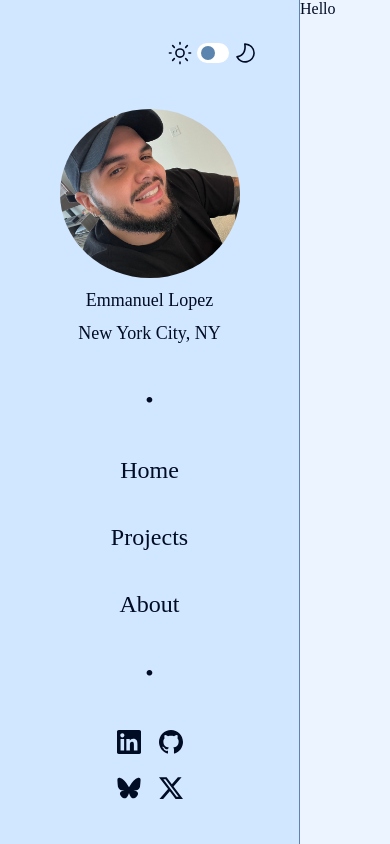
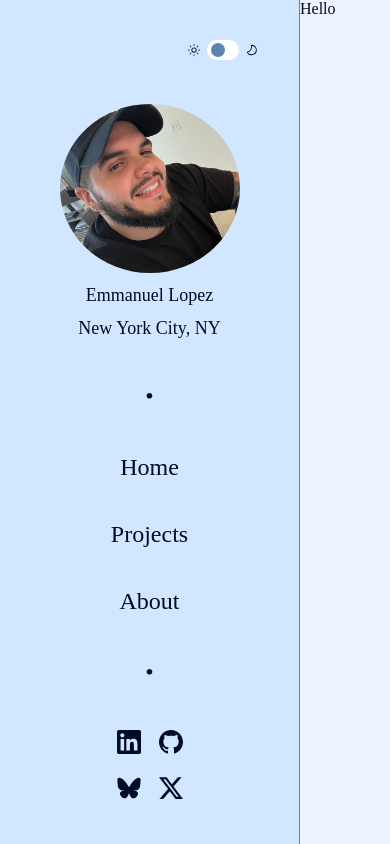
Before and after one commit to EmLopezDev/portfolio, a React (Vite) app: page / in a window 390 px wide. Built offline with nearby package versions, Linux system fonts and the light colour scheme.

Commit message:
upodated icons to accept class names, and updated theme-button sizingf

```diff
--- a/src/components/Icon/SVGComponents.tsx
+++ b/src/components/Icon/SVGComponents.tsx
@@ -3,11 +3,13 @@ import { type SVGProps } from "react";
 interface SVGType extends SVGProps<SVGSVGElement> {
     fill: string;
     size: number | string;
+    className?: string;
 }
 
-export function Bluesky({ fill, size }: SVGType) {
+export function Bluesky({ fill, size, className }: SVGType) {
     return (
         <svg
+            className={className}
             width={size}
             height={size}
             viewBox="0 0 48 42"
@@ -19,9 +21,10 @@ export function Bluesky({ fill, size }: SVGType) {
     );
 }
 
-export function LinkedIn({ fill, size }: SVGType) {
+export function LinkedIn({ fill, size, className }: SVGType) {
     return (
         <svg
+            className={className}
             width={size}
             height={size}
             viewBox="0 0 48 48"
@@ -33,9 +36,10 @@ export function LinkedIn({ fill, size }: SVGType) {
     );
 }
 
-export function MoonCrescent({ size, fill }: SVGType) {
+export function MoonCrescent({ size, fill, className }: SVGType) {
     return (
         <svg
+            className={className}
             width={size}
             height={size}
             viewBox="0 0 24 24"
@@ -47,9 +51,10 @@ export function MoonCrescent({ size, fill }: SVGType) {
     );
 }
 
-export function Sun({ size, fill }: SVGType) {
+export function Sun({ size, fill, className }: SVGType) {
     return (
         <svg
+            className={className}
             width={size}
             height={size}
             viewBox="0 0 24 24"
@@ -61,9 +66,10 @@ export function Sun({ size, fill }: SVGType) {
     );
 }
 
-export function TikTok({ fill, size }: SVGType) {
+export function TikTok({ fill, size, className }: SVGType) {
     return (
         <svg
+            className={className}
             width={size}
             height={size}
             viewBox="0 0 41 48"
@@ -75,9 +81,10 @@ export function TikTok({ fill, size }: SVGType) {
     );
 }
 
-export function Github({ fill, size }: SVGType) {
+export function Github({ fill, size, className }: SVGType) {
     return (
         <svg
+            className={className}
             width={size}
             height={size}
             viewBox="0 0 48 48"
@@ -93,9 +100,10 @@ export function Github({ fill, size }: SVGType) {
     );
 }
 
-export function XTwitter({ fill, size }: SVGType) {
+export function XTwitter({ fill, size, className }: SVGType) {
     return (
         <svg
+            className={className}
             width={size}
             height={size}
             viewBox="0 0 44 41"
--- a/src/components/ThemeButton/ThemeButton.tsx
+++ b/src/components/ThemeButton/ThemeButton.tsx
@@ -30,8 +30,8 @@ function ThemeButton() {
     return (
         <div className="theme">
             <Icon
+                className="theme__sun"
                 name="sun"
-                size={26}
             />
             <input
                 id="theme"
@@ -42,8 +42,8 @@ function ThemeButton() {
                 onChange={() => setTheme()}
             />
             <Icon
+                className="theme__moon"
                 name="mooncrescent"
-                size={26}
             />
         </div>
     );
--- a/src/scss/components/_theme_button.scss
+++ b/src/scss/components/_theme_button.scss
@@ -3,7 +3,12 @@
 .theme {
     display: flex;
     align-items: center;
-    gap: u.rem(4);
+    gap: u.rem(6);
+
+    &__sun {
+        width: clamp(0.875rem, 0.125rem + 2vw, 1.375rem);
+        height: clamp(0.875rem, 0.125rem + 2vw, 1.375rem);
+    }
 
     &__input {
         appearance: none;
@@ -33,7 +38,12 @@
         }
 
         &:focus {
-            border: 2px solid var(--primary);
+            outline: 2px solid var(--border);
         }
     }
+
+    &__moon {
+        width: clamp(0.875rem, 0.125rem + 2vw, 1.375rem);
+        height: clamp(0.875rem, 0.125rem + 2vw, 1.375rem);
+    }
 }
```
